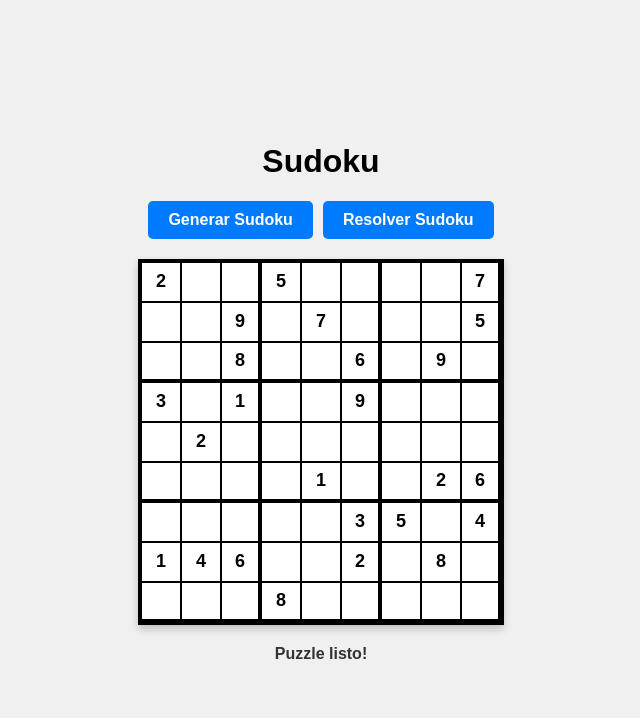
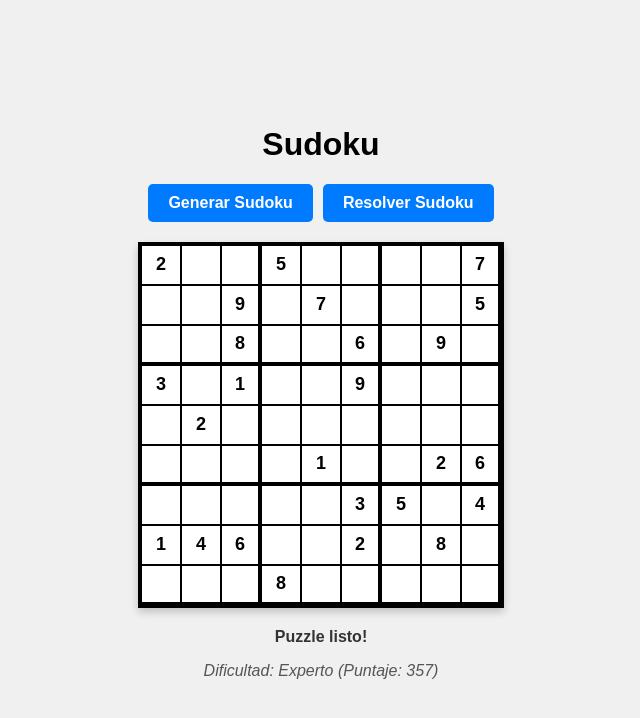
Before and after one commit to sierrapablo/sudoku-react-ts, a React (Vite) app: page / in a window 1280 px wide. Shown: the top 718 px of the page, without its empty margins (319-959 px from the left). Built offline with nearby package versions, Linux system fonts and the light colour scheme.

Commit message:
create and set difficulty label

```diff
--- a/src/App.tsx
+++ b/src/App.tsx
@@ -1,13 +1,18 @@
 import React, { useState, useEffect } from 'react'
 import SudokuBoard from './components/SudokuBoard'
 import './styles/SudokuBoard.css'
-import { generateSudokuPuzzle, solveSudoku } from './utils/sudoku'
+import {
+  generateSudokuPuzzle,
+  solveSudoku,
+  evaluateDifficulty
+} from './utils/sudoku'
 
 const App: React.FC = () => {
   const [board, setBoard] = useState<(number | null)[][]>(
     Array.from({ length: 9 }, () => Array(9).fill(null))
   )
   const [message, setMessage] = useState<string>('')
+  const [difficulty, setDifficulty] = useState<string>('')
 
   // Generar un puzzle cuando la app se recarga
   useEffect(() => {
@@ -22,6 +27,8 @@ const App: React.FC = () => {
     setTimeout(() => {
       const newBoard = generateSudokuPuzzle()
       setBoard(newBoard)
+      const { difficulty, score } = evaluateDifficulty(newBoard)
+      setDifficulty(`${difficulty} (Puntaje: ${score})`)
       setMessage('Puzzle listo!')
     }, 100) // Simulación de tiempo para generar el puzzle, como mínimo 100ms
   }
@@ -57,6 +64,7 @@ const App: React.FC = () => {
       </div>
       <SudokuBoard board={board} />
       <p className='status-message'>{message}</p>
+      {difficulty && <p className="difficulty-label">Dificultad: {difficulty}</p>}
     </div>
   )
 }
```
